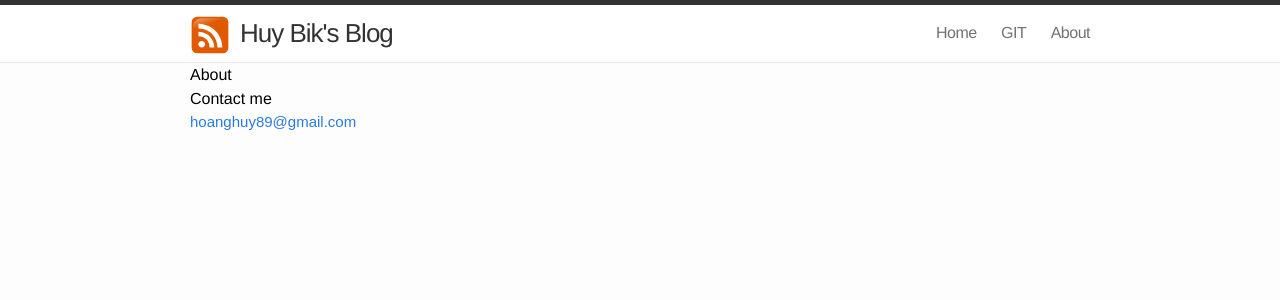
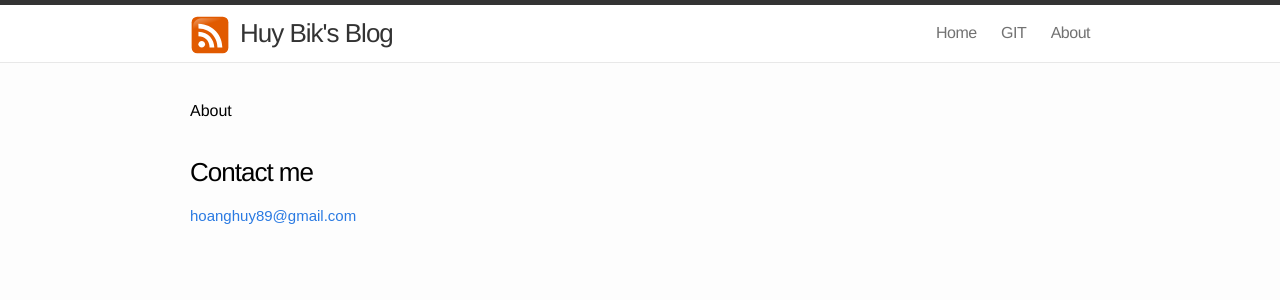
Before and after one commit to huybik/huybik.github.io, a Jekyll site: the page built from about.md, in a window 1280 px wide. Shown: the top 300 px of the page. Built offline with Jekyll 4.4.1, drawn with Linux system fonts in a browser that asks for light colours.

Commit message:
Update page.html

```diff
--- a/_layouts/page.html
+++ b/_layouts/page.html
@@ -2,7 +2,7 @@
 layout: default
 ---
 
-<article class="page">
+<article class="post-content">
 
   <h1>{{ page.title }}</h1>
 
```
